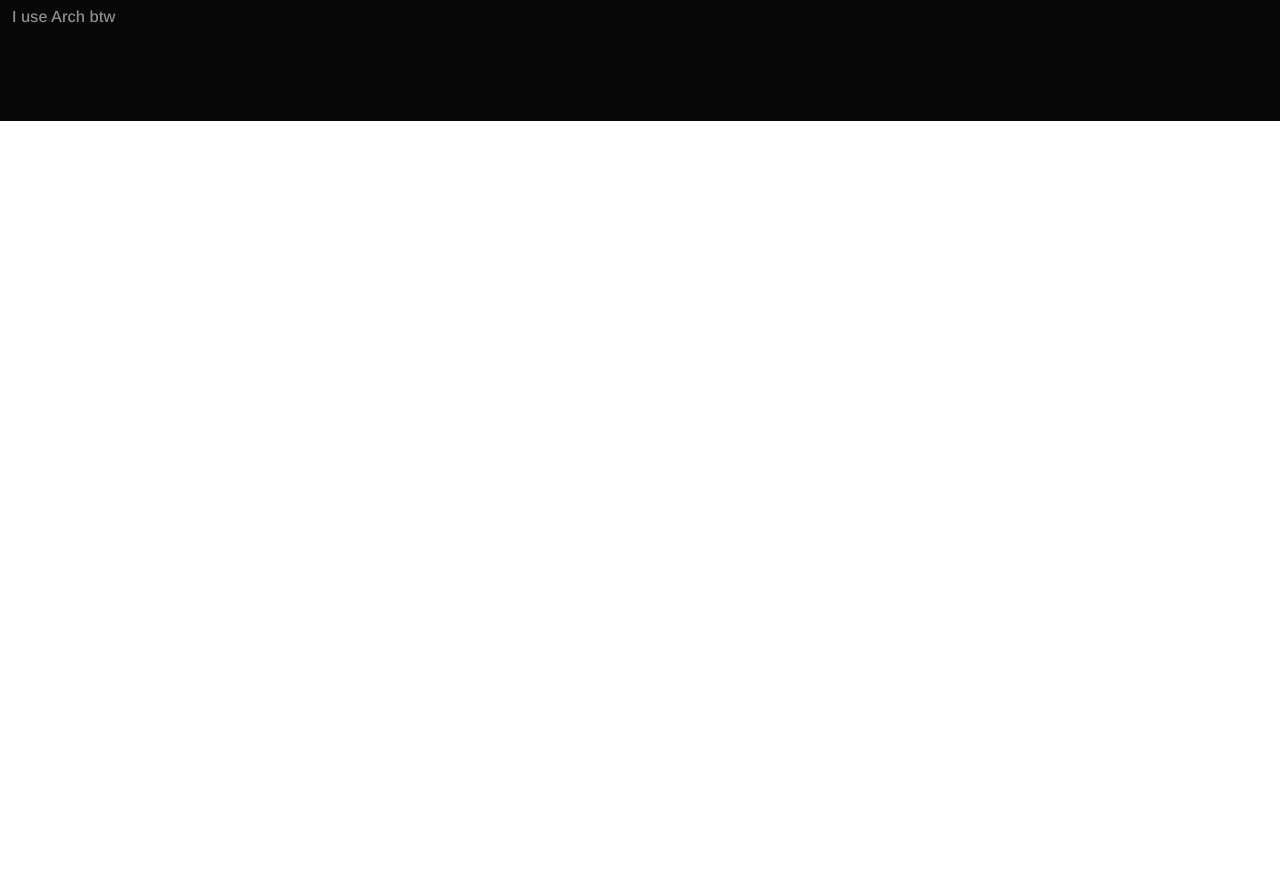
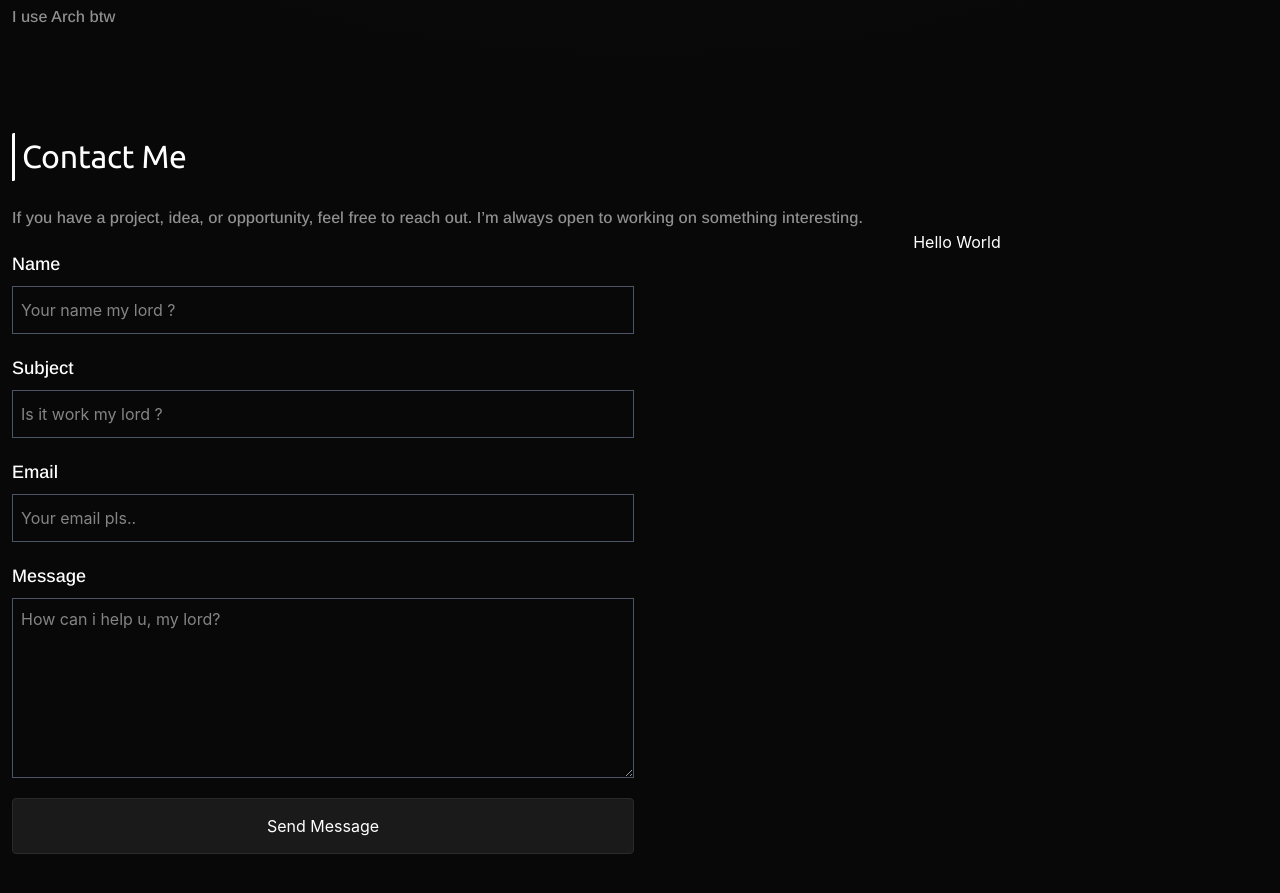
Before and after one commit to BulusHamnu/my-portfolio-v2, a React (Vite) app: page / in a window 1280 px wide. Shown: the part 2260-3153 px from the top of the page. Before the commit the page ends 2381 px from the top, so only its background shows below. Built offline with nearby package versions, Linux system fonts and the light colour scheme.

Commit message:
Feat: added contact section with message form

```diff
--- a/src/App.tsx
+++ b/src/App.tsx
@@ -3,6 +3,7 @@ import HeroSection from "./components/heroSection";
 import ProjectsSection from "./components/projectSection";
 import SkillsSection from "./components/skillsSection";
 import AboutSection from "./components/aboutSection";
+import ContactSection from "./components/contactSection";
 
 /* Home */
 function App() {
@@ -13,6 +14,7 @@ function App() {
       <ProjectsSection />
       <SkillsSection />
       <AboutSection />
+      <ContactSection />
     </div>
   );
 }
--- a/src/components/aboutSection.tsx
+++ b/src/components/aboutSection.tsx
@@ -29,7 +29,7 @@ function AboutSection() {
   const [currentPanel, selectPanel] = useState("about-me");
 
   return (
-    <section id="projects-section" className="p-3 mt-13 mb-20">
+    <section id="about-section" className="p-3 mt-13 mb-20">
       <h2 className="section-heading text-left">About Me</h2>
       <div className="tabs flex flex-row flex-nowrap gap-2 mt-7 mb-4 max-w-3xl">
         <TabBtn
--- /dev/null
+++ b/src/components/contactSection.tsx
@@ -0,0 +1,66 @@
+/* Contact Section */
+function ContactSection() {
+  return (
+    <section id="contact-section" className="p-3 mt-13 mb-20">
+      <h2 className="section-heading text-left">Contact Me</h2>
+      <p style={{ marginTop: "25px" }} className="text-left">
+        If you have a project, idea, or opportunity, feel free to reach out. I’m
+        always open to working on something interesting.
+      </p>
+      <div className="grid grid-cols-1 md:grid-cols-2 gap-3">
+        <form className="mt-5 flex flex-col flex-nowrap p-4 lg:p-0 gap-5">
+          <div className="form-row flex flex-col flex-nowrap text-left gap-2">
+            <label className="text-lg" htmlFor="name-box">
+              Name
+            </label>
+            <input
+              className="border border-gray-600 h-12 p-2 "
+              id="name-box"
+              type="text"
+              placeholder="Your name my lord ?"
+            />
+          </div>
+          <div className="form-row flex flex-col flex-nowrap text-left gap-2">
+            <label className="text-lg" htmlFor="subject-box">
+              Subject
+            </label>
+            <input
+              className="border border-gray-600 h-12 p-2"
+              id="subject-box"
+              type="text"
+              placeholder="Is it work my lord ?"
+            />
+          </div>
+          <div className="form-row flex flex-col flex-nowrap text-left gap-2">
+            <label className="text-lg" htmlFor="email-box">
+              Email
+            </label>
+            <input
+              className="border border-gray-600 h-12 p-2"
+              id="email-box"
+              type="email"
+              placeholder="Your email pls.."
+            />
+          </div>
+          <div className="form-row flex flex-col flex-nowrap text-left gap-2">
+            <label className="text-lg" htmlFor="message-box">
+              Message
+            </label>
+            <textarea
+              className="border border-gray-600 h-45 p-2"
+              name="Message"
+              id="message-box"
+              placeholder="How can i help u, my lord?"
+            ></textarea>
+          </div>
+          <button className="button-primary h-14 rounded" type="submit">
+            Send Message
+          </button>
+        </form>
+        <div className="contact-meduim">Hello World</div>
+      </div>
+    </section>
+  );
+}
+
+export default ContactSection;
--- a/src/index.css
+++ b/src/index.css
@@ -79,6 +79,11 @@ p {
   }
 }
 
+label {
+  font-family: var(--text-font);
+  font-weight: 500;
+}
+
 /* Nav Bar */
 header {
   z-index: 40;
@@ -129,6 +134,7 @@ header.active {
   border: 1px solid #2a2a2a;
   color: white;
   transition: background-color 0.3s linear;
+  cursor: pointer;
 }
 
 .button-primary {
```
